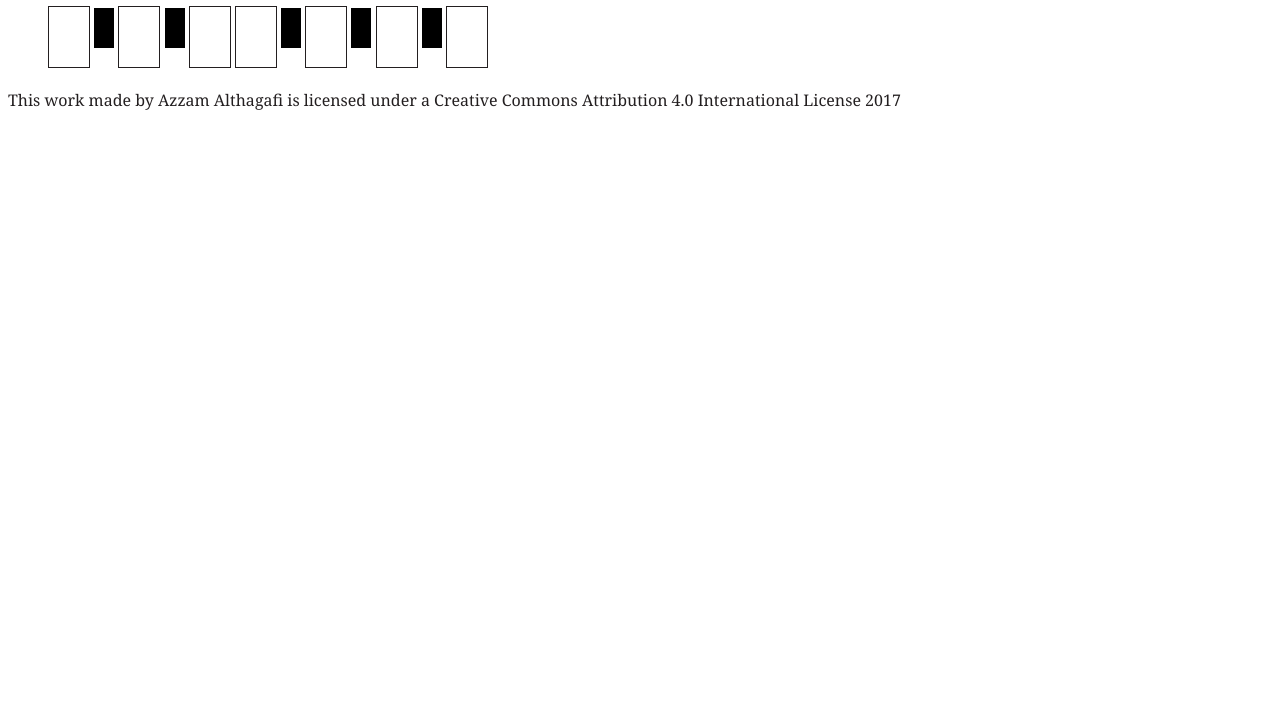
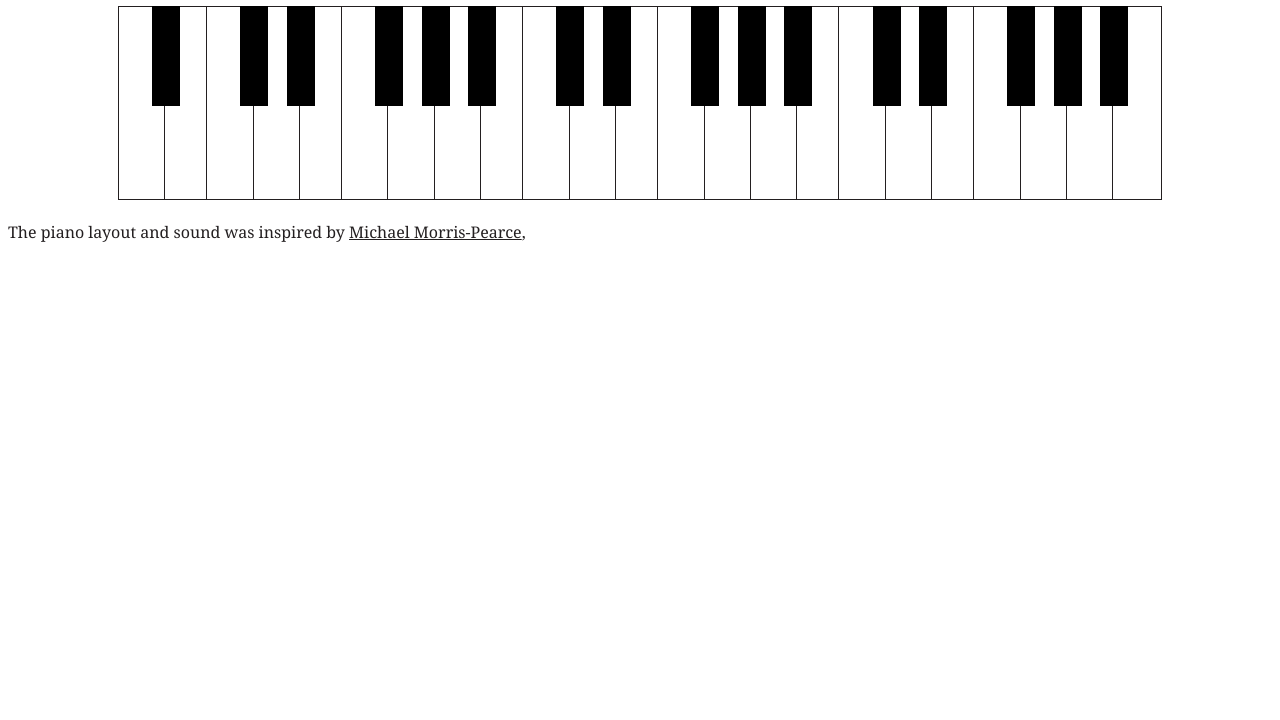
Before and after one commit to azzamalthagafi/PianoThis, a plain HTML site: page index.html in a window 1280 px wide. Shown: the part 80-800 px from the top of the page. Drawn offline with Linux system fonts and the light colour scheme.

Commit message:
Piano layout and attribution added.

```diff
--- a/index.html
+++ b/index.html
@@ -12,26 +12,50 @@
       <h1> Welcome to Piano This!</h1>
     </div>
 
-    <div class="Piano">
-      <ul>
-        <li class="w-key" id="c4"></li>
-        <li class="b-key" id="c#4"></li>
-        <li class="w-key" id="d4"></li>
-        <li class="b-key" id="d#4"></li>
-        <li class="w-key" id="e4"></li>
-        <li class="w-key" id="f4"></li>
-        <li class="b-key" id="g4"></li>
-        <li class="w-key" id="g#4"></li>
-        <li class="b-key" id="a4"></li>
-        <li class="w-key" id="a#4"></li>
-        <li class="b-key" id="b4"></li>
-        <li class="w-key" id="b#4"></li>
-      </ul>
-
+    <div class="piano">
+      <div class="w-key" id="a2"></div>
+      <div class="b-key" id="a#2"></div>
+      <div class="w-key" id="b2"></div>
+      <div class="w-key" id="c3"></div>
+      <div class="b-key" id="c#3"></div>
+      <div class="w-key" id="d3"></div>
+      <div class="b-key" id="d#3"></div>
+      <div class="w-key" id="e3"></div>
+      <div class="w-key" id="f3"></div>
+      <div class="b-key" id="f#3"></div>
+      <div class="w-key" id="g3"></div>
+      <div class="b-key" id="g#3"></div>
+      <div class="w-key" id="a3"></div>
+      <div class="b-key" id="a#3"></div>
+      <div class="w-key" id="b3"></div>
+      <div class="w-key" id="c4"></div>
+      <div class="b-key" id="c#4"></div>
+      <div class="w-key" id="d4"></div>
+      <div class="b-key" id="d#4"></div>
+      <div class="w-key" id="e4"></div>
+      <div class="w-key" id="f4"></div>
+      <div class="b-key" id="f#4"></div>
+      <div class="w-key" id="g4"></div>
+      <div class="b-key" id="g#4"></div>
+      <div class="w-key" id="a4"></div>
+      <div class="b-key" id="a#4"></div>
+      <div class="w-key" id="b4"></div>
+      <div class="w-key" id="c5"></div>
+      <div class="b-key" id="c#5"></div>
+      <div class="w-key" id="d5"></div>
+      <div class="b-key" id="d#5"></div>
+      <div class="w-key" id="e5"></div>
+      <div class="w-key" id="f5"></div>
+      <div class="b-key" id="f#5"></div>
+      <div class="w-key" id="g5"></div>
+      <div class="b-key" id="g#5"></div>
+      <div class="w-key" id="a5"></div>
+      <div class="b-key" id="a#5"></div>
+      <div class="w-key" id="b5"></div>
     </div>
 
-    <div class="copyright">
-      <p>This work made by Azzam Althagafi is licensed under a Creative Commons Attribution 4.0 International License 2017</p>
+    <div class="attribution">
+      <p>The piano layout and sound was inspired by <a href="https://github.com/michaelmp" target="_blank">Michael Morris-Pearce</a>, </p>
     </div>
 
     </body>
--- a/style.css
+++ b/style.css
@@ -4,33 +4,50 @@ Light Gold #AD974F
 Dark Grey #231F20
 Light Grey #EAEAEA */
 
+:root {
+  --dark-gold-color: #8E793E;
+  --light-gold-color: #AD974F;
+  --dark-grey-color: #231F20;
+  --light-grey-color: #EAEAEA;
+  --white-key-width: 48px;
+  --black-key-width: 28px;
+  --white-key-height: 192px;
+  --black-key-height: 100px;
+
+}
+
 * {
   font-family: Georgia;
   color:  #231F20;
 }
 
-li {
-	display: inline-block;
+.welcome, .piano{
+	text-align: center;
 }
 
 .w-key {
-	width: 40px;
-	height: 60px;
+	display: inline-block;
+	width: var(--white-key-width);
+	height: var(--white-key-height);
 	background-color: white;
+	margin: 0 -6px;
 	border: 1px solid;
 }
 
 .b-key {
-	width: 20px;
-	height: 40px;
+	display: inline-block;
+	position: relative;
+	width: var(--black-key-width);
+	height: var(--black-key-height);
 	background-color: black;
-	margin-bottom: 20px;
+	margin: 0 -14px;
+	vertical-align: top;
 }
 
-li.w-key:hover{
+.w-key:hover {
 	background-color: #EAEAEA;
 }
 
-li.b-key:hover{
+.b-key:hover {
 	background-color: #464646;
 }
```
Also changed, not shown: piano.js (added, +155 -0 lines).
